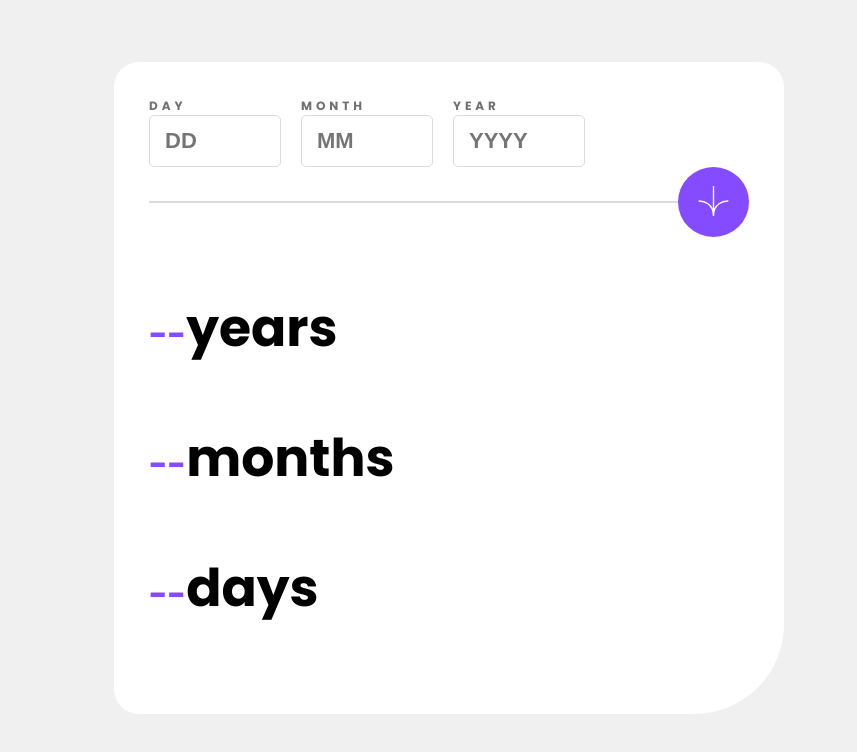
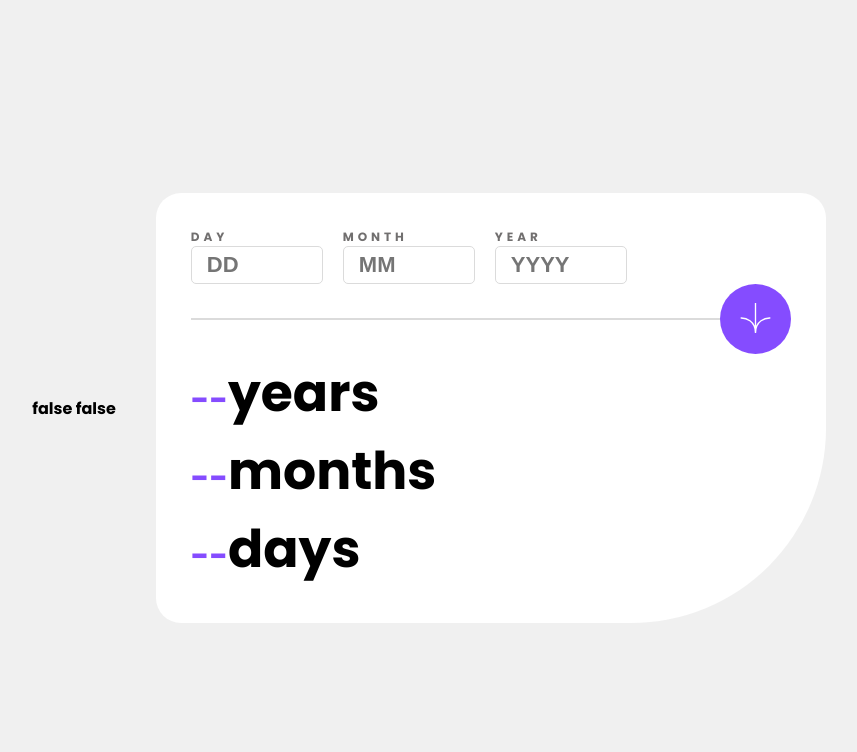
Before and after one commit to Onaopemipo/age-calculator, an Angular app: page / in a window 1280 px wide. Shown: the top 752 px of the page, without its empty margins (191-1048 px from the left). Built offline with nearby package versions, Linux system fonts and the light colour scheme.

Commit message:
Latest push

```diff
--- a/src/app/app.component.html
+++ b/src/app/app.component.html
@@ -1,9 +1,12 @@
 <div class="wrapper">
+  <!-- {{this.value}} {{this.dob.day}} {{this.dob.month}} {{this.dob.year}} -->
+  {{this.value}}
+  {{this.validYear}}
   <div class="container">
     <div class="input-items" [ngClass]="{error: value}">
       <div class="item">
-        <label for="day" [ngClass]="{error: value}">Day</label>
-        <input type="number" name="day" id="day" placeholder="DD" #day="ngModel" (change)="getit($event)" [ngClass]="{inputerror: value}" [(ngModel)]="dob.day"   min="1" max="31" required clear-input="true">
+        <label [ngClass]="{error: value}">Day</label>
+        <input type="number" name="day" placeholder="DD" (change)="getit($event)" #day="ngModel" [ngClass]="{inputerror: value}" [(ngModel)]="dob.day"   min="1" max="31" required>
         <div *ngIf="day.invalid && (day.dirty || day.touched) " class="error">
           <div *ngIf="(day.errors?.['required'] || day.errors)">
             This field is required
@@ -12,8 +15,8 @@
       </div>
 
       <div class="item">
-        <label for="day" [ngClass]="{error: value}">Month</label>
-        <input type="number" name="month" id="month" placeholder="MM" #month="ngModel" (change)="getit($event)"  [ngClass]="{inputerror: value}" [(ngModel)]="dob.month"  min="1" max="12" required  clear-input="true">
+        <label [ngClass]="{error: value}">Month</label>
+        <input type="number" name="month" placeholder="MM" (change)="getit($event)" #month="ngModel" [(ngModel)]="dob.month" [ngClass]="{inputerror: value}"  min="1" max="12" required >
         <div *ngIf="month.invalid && (month.dirty || month.touched) " class="error">
           <div *ngIf="(month.errors?.['required'] || month.errors)">
             This field is required
@@ -23,8 +26,8 @@
       </div>
 
       <div class="item">
-      <label for="day" [ngClass]="{error: value}">Year</label>
-        <input type="number" name="year" placeholder="YYYY" #year="ngModel" (change)="getit($event)"  [(ngModel)]="dob.year" [ngClass]="{inputerror: value}"  min="1000" max="{{this.currentYear}}" required  clear-input="true">
+      <label [ngClass]="{error: value}">Year</label>
+        <input type="number" name="year" placeholder="YYYY" #year="ngModel" (change)="getit($event)" [(ngModel)]="dob.year" [ngClass]="{inputerror: value}"  min="1000" max="{{this.currentYear}}" required>
         <div *ngIf="year.invalid && (year.dirty || year.touched) " class="error">
           <div *ngIf="(year.errors?.['required'] || year.errors)">
             This field is required
@@ -34,21 +37,21 @@
     </div>
     <div class="divider">
       <div class="line"></div>
-      <button type="button" (click)="verify()">
+      <button type="button" (click)="submit()">
         <img src="assets/images/icon-arrow.svg" class="svg" alt="">
       </button>
     </div>
 
     <div class="result">
-      <p class="res">
+      <span>
         <span *ngIf="emptyDay" id="diff">--</span>
-        <span *ngIf="!emptyDay" id="diff">{{ this.ageYears }}</span>years</p>
-      <p class="res">
+        <span *ngIf="!emptyDay" id="diff">{{ this.ageYears }}</span>years</span>
+      <span>
         <span *ngIf="emptyMonth" id="diff">--</span>
-        <span *ngIf="!emptyMonth" id="diff">{{ this.ageMonths }}</span>months</p>
-      <p class="res">
+        <span *ngIf="!emptyMonth" id="diff">{{ this.ageMonths }}</span>months</span>
+      <span>
         <span *ngIf="emptyYear" id="diff">--</span>
-        <span *ngIf="!emptyYear" id="diff">{{ this.ageDays }}</span>days</p>
+        <span *ngIf="!emptyYear" id="diff">{{ this.ageDays }}</span>days</span>
     </div>
   </div>
 </div>
--- a/src/app/app.component.scss
+++ b/src/app/app.component.scss
@@ -11,7 +11,7 @@ $Off-black: hsl(0, 0%, 8%);
     display: flex;
     justify-content: center;
     align-items: center;
-    height: 95vh;
+    height: 100vh;
 
 }
 
@@ -22,8 +22,9 @@ $Off-black: hsl(0, 0%, 8%);
     align-items: flex-start;
     background-color: $White;
     padding: 35px;
-    border-radius: 25px 25px 90px;
+    border-radius: 25px 25px 195px;
     width: 600px;
+    margin: 5vh;
 }
 
 .input-items {
@@ -53,7 +54,7 @@ $Off-black: hsl(0, 0%, 8%);
 
 .item input {
     width: 100px;
-    height: 40px;
+    // height: 40px;
 }
 
 input {
@@ -117,6 +118,8 @@ button:active, button:hover {
 
 
 .result {
+    display: flex;
+    flex-direction: column;
     font-size: 52px;
     font-weight: 800;
     }
@@ -191,7 +194,7 @@ button:active, button:hover {
         color: $Smokey-grey;
     }
 
-    .res {
+    .result {
         font-size: 32px;
         font-weight: 600;
         }
--- a/src/app/app.component.ts
+++ b/src/app/app.component.ts
@@ -8,23 +8,18 @@ import { FormControl, FormGroup, Validators } from '@angular/forms';
   styleUrls: ['./app.component.scss']
 })
 export class AppComponent {
-  dobForm = new FormGroup({
-    day: new FormControl('', Validators.required),
-    month: new FormControl('', Validators.required),
-    year: new FormControl('', Validators.required)
-  });
-
   title = 'age-calculator';
   value = false;
   emptyDay = true;
   emptyMonth = true;
-  emptyYear = true
+  emptyYear = true;
+  validDay = false; ValidMonth = false; validYear = false;
+  validDob = false;
   ageYears:number = 0;
-  ageMonths:number = 0
+  ageMonths:number = 0;
   ageDays:number = 0;
   currentDate = new Date();
   currentYear = Number(this.currentDate.getFullYear());
-
   dob:DOBModel = new DOBModel();
   constructor() { }
 
@@ -33,55 +28,86 @@ export class AppComponent {
   }
 
   getit(event:any){
-    // console.log('I am here', event.srcElement.classList)
-    // console.log(event.srcElement.classList[0])
-    // console.log(event.srcElement.classList[1])
-    console.log('See me here',event.target.value)
     let name = event.target.attributes.getNamedItem('ng-reflect-name').value;
-    let value = event.target.value
-     console.log(name)
-     if(name == 'day') {
-      this.dob.day = event.target.value;
-        if(Number(this.dob.day) < 0 || Number(this.dob.day) > 31) this.value = false;
-     }
-     else if(name == 'month'){
-      this.dob.month = event.target.value;
-      if(Number(this.dob.month) < 0 || Number(this.dob.month) > 12) this.value = false;
-     }
-     else if(name == 'year'){
-      this.dob.month = event.target.value;
-      if(Number(this.dob.year) < 0 || Number(this.dob.year) > this.currentDate.getFullYear()) this.value = false;
+     switch(name) {
+      case 'day': {
+        let value = event.target.value
+        console.log('It is a day', value);
+        if(value > 0 && value <= 31 && value != '') {
+          this.validDay = true;
+          console.log('This is the value:',this.validDay)
+        }
+        else {
+          this.validDay = false;
+          this.value = true;
+        }
+        break
+      }
+
+      case 'month': {
+        let value = event.target.value
+        console.log('It is a month', value);
+        if(value > 0 && value <= 12 && value != '') {
+          this.ValidMonth = true;
+          console.log('This is the value:',this.ValidMonth)
+        }
+
+        else {
+          this.ValidMonth = false;
+          this.value = true;
+        }
+        break
+      }
+
+      case 'year': {
+        let value = event.target.value
+        console.log('It is a year', value);
+        if(value >= 1000 && value <= this.currentYear && value != '') {
+          this.validYear = true;
+          console.log('This is the year value:',this.validYear)
+        }
+        else {
+          this.validYear = false;
+          this.value = true;
+        }
+        break
+      }
+
      }
 
+     if(((Number(this.dob.month) == 2 ) && Number(this.dob.day) > 29) ||
+    ((Number(this.dob.month) == 4 ||  Number(this.dob.month) == 6 ||
+    Number(this.dob.month) == 9 || Number(this.dob.month) == 11) && Number(this.dob.day) > 30) ||
+    (Number(this.dob.year) < 1000 || Number(this.dob.year) > this.currentYear)) {
+      this.validDob = false;
+      this.value = true;
+      console.log('This is my dob:', this.validDob)
+    }
 
-    if(event.srcElement.classList[0] == 'error' || event.srcElement.classList[1] == 'ng-pristine' || event.srcElement.classList[2] == 'ng-invalid' || event.srcElement.classList[3] == 'ng-touched') {
-      this.value == false;
-      console.log(this.value)
+    else {
+      this.validDob = true;
+      this.value = false
     }
   }
 
 
-  verify() {
+  submit(){
+    console.log(this.validDay, this.ValidMonth, this.validYear, this.validDob, this.value)
     if(this.dob.day == '' || this.dob.month == '' || this.dob.year == ''){
       this.value = true;
+      this.validDob = false;
       console.log('You need to fill all the values', this.value)
     }
-
-    else if((Number(this.dob.month) == 4 ||  Number(this.dob.month) == 6 ||
-    Number(this.dob.month) == 9 || Number(this.dob.month) == 11) && Number(this.dob.day) > 30) {
-      console.log('The month does not reach 31')
+    else if(((Number(this.dob.month) == 2 ) && Number(this.dob.day) > 29) ||
+    ((Number(this.dob.month) == 4 ||  Number(this.dob.month) == 6 ||
+    Number(this.dob.month) == 9 || Number(this.dob.month) == 11) && Number(this.dob.day) > 30) ||
+    (Number(this.dob.year) < 1000 || Number(this.dob.year) > this.currentYear)) {
+      this.validDob = false;
       this.value = true;
     }
 
-    else if ((Number(this.dob.month) == 2 ) && Number(this.dob.day) > 29) {
-      console.log('The month of february is not more than 29')
-      this.value = true;
-    }
-    else if(Number(this.dob.year) > this.currentYear) {
-
-    }
-
-    else {
+    else if (this.validDay && this.ValidMonth && this.validYear && this.validDob && !this.value) {
+      this.value = false;
       this.emptyDay = false;
       this.emptyMonth = false;
       this.emptyYear = false;
@@ -91,6 +117,7 @@ export class AppComponent {
       console.log(this.ageDays + "this month" + this.ageMonths + "this year" + this.ageYears)
     }
 
+
   }
 
 }
```
